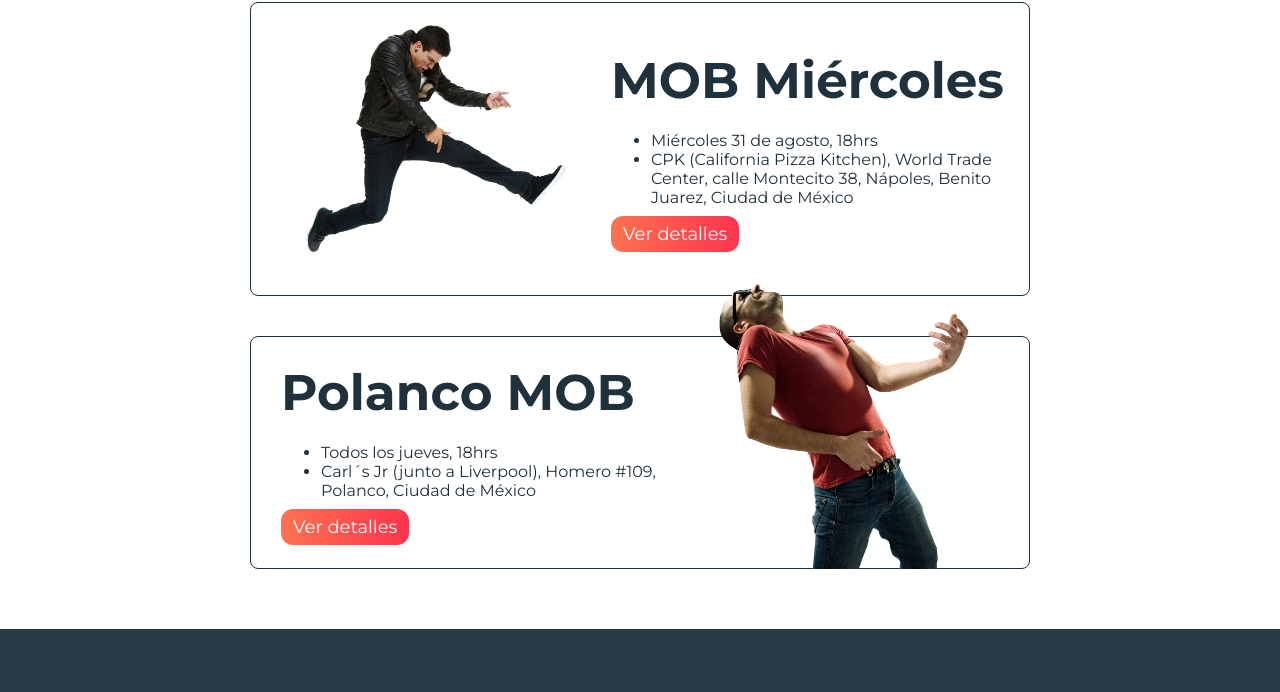
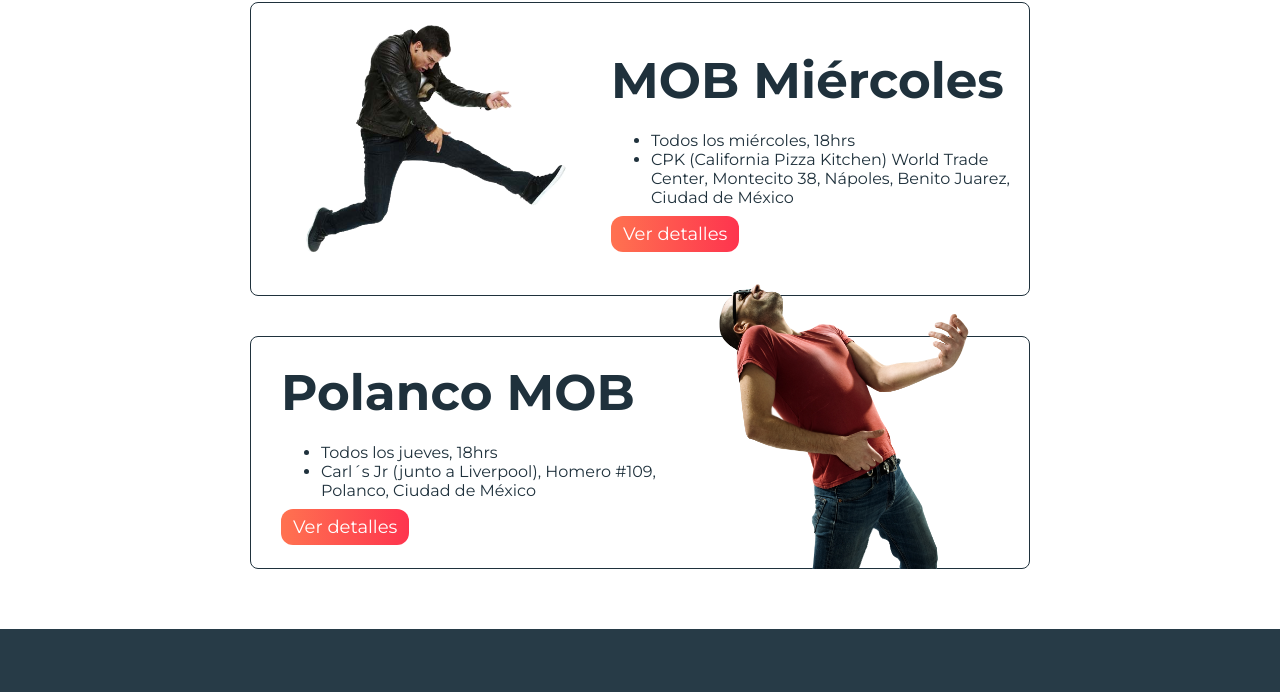
Before and after one commit to FernandoTorresL/mexicoonboard, a plain HTML site: page index.html in a window 1280 px wide. Shown: the part 832-1524 px from the top of the page. Drawn offline with Linux system fonts and the light colour scheme; a web font is replaced by a local one.

Commit message:
Update index.html
Se cambió el título del evento de los miércoles y se ajustó la dirección

```diff
--- a/index.html
+++ b/index.html
@@ -65,8 +65,8 @@
         <div class="contenedor-evento-b">
           <h3 class="title-c">MOB Miércoles</h3>
           <ul>
-            <li>Miércoles 31 de agosto, 18hrs</li>
-            <li>CPK (California Pizza Kitchen), World Trade Center, calle Montecito 38, Nápoles, Benito Juarez, Ciudad de México</li>
+            <li>Todos los miércoles, 18hrs</li>
+            <li>CPK (California Pizza Kitchen) World Trade Center, Montecito 38, Nápoles, Benito Juarez, Ciudad de México</li>
           </ul>
           <a class="button" href="http://www.meetup.com/MOB-Mexico-on-Board/about/" target="_blank">Ver detalles</a>
         </div>
```
